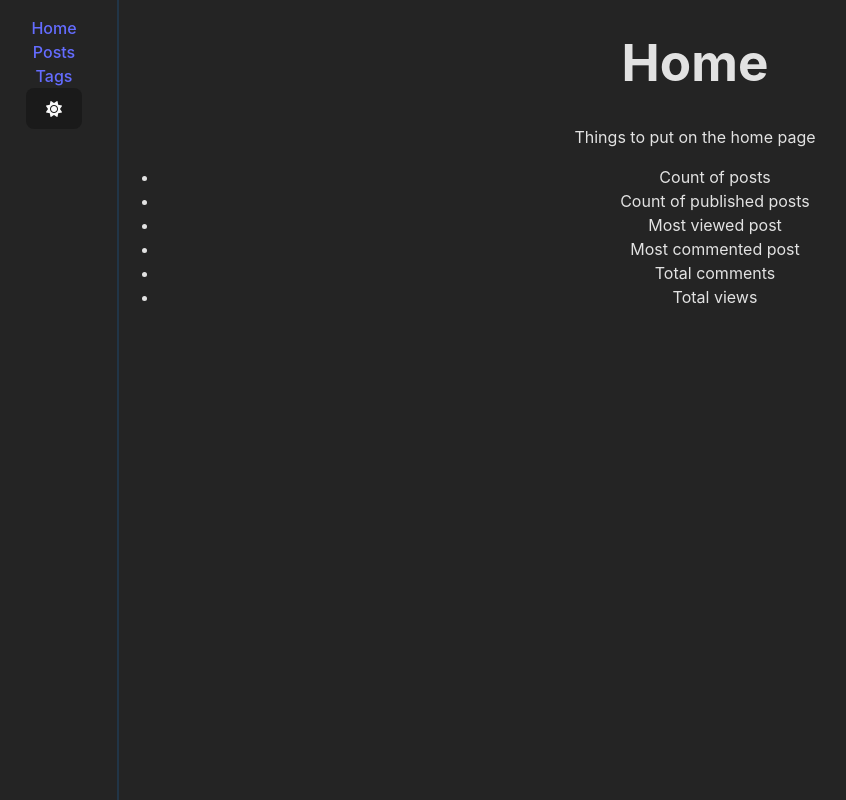
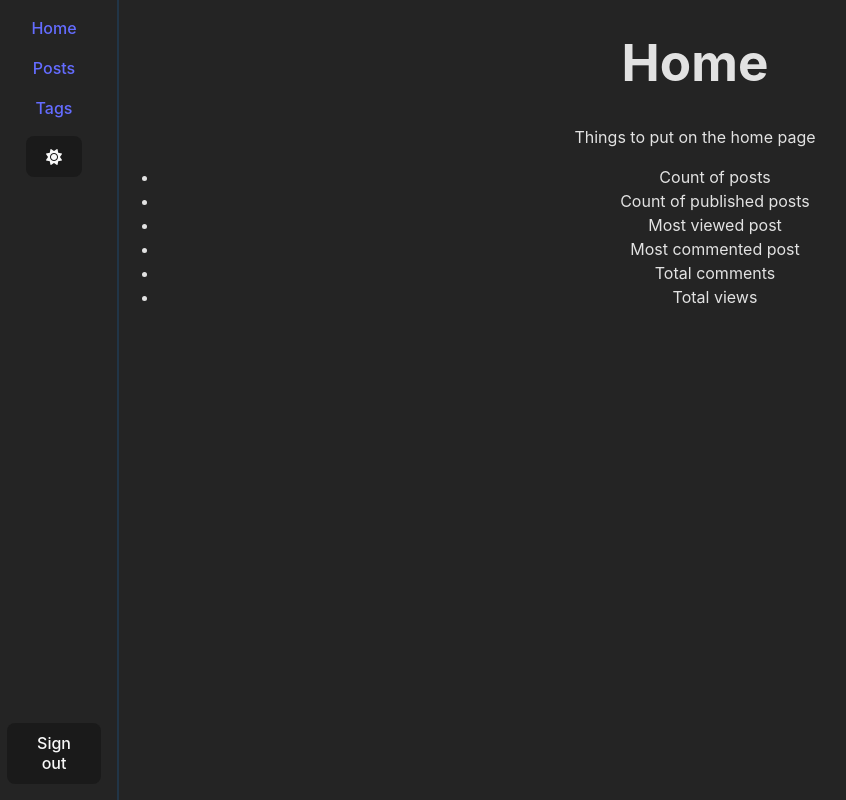
Before and after one commit to cdevelopment010/TOP-blog-admin, a Vue app: page / in a window 1280 px wide. Shown: the whole page, without its empty margins (9-855 px from the left). Built offline with nearby package versions, Linux system fonts and the light colour scheme; sample sign-in values are in the browser's storage.

Commit message:
Fix: remove google auth. Not working!

```diff
--- a/src/components/nav.vue
+++ b/src/components/nav.vue
@@ -1,5 +1,5 @@
 <template>
-    <nav>
+    <nav class="gap-2 flex-wrap">
         <RouterLink to="/">Home</RouterLink>
         <RouterLink to="/posts">Posts</RouterLink>
         <RouterLink to="/tags">Tags</RouterLink>
@@ -10,6 +10,10 @@
                 <span v-if="theme=='light'"><i class="fa-solid fa-moon"></i></span>
             </button>
         </div>
+
+        <div class="last-item">
+            <button @click="signOut" class="btn">Sign out</button>
+        </div>
     </nav>
 
 </template>
@@ -17,6 +21,7 @@
 <script setup lang="ts">
     import { RouterLink } from 'vue-router';
     import { onMounted, ref } from "vue";
+    import { supabase } from '../utils/supabase';
 
     const theme = ref<string>("dark");
 
@@ -26,6 +31,10 @@
         localStorage.setItem('theme-selector', theme.value);
     }
 
+    const signOut = async () => {
+        await supabase.auth.signOut();
+    }
+
 
     onMounted(() => {
         theme.value = localStorage.getItem('theme-selector') || 'dark';
--- a/src/router/index.ts
+++ b/src/router/index.ts
@@ -26,10 +26,9 @@ const router = createRouter({
 })
 
 router.beforeEach((to, from, next) => {
-    console.log("to.meta.requiresAuth",to.meta.requiresAuth)
-    console.log("!isAuthenticated()",!isAuthenticated())
+    // console.log("to.meta.requiresAuth",to.meta.requiresAuth)
+    // console.log("!isAuthenticated()",!isAuthenticated())
     if (to.meta.requiresAuth && !isAuthenticated() ) {
-    //     // console.log("HERE", from);
         next({ name: 'sign-in'});
     } else {
         next();
--- a/src/style.css
+++ b/src/style.css
@@ -105,12 +105,19 @@ button:focus-visible {
 }
 
 .d-flex { display: flex; }
+.flex-wrap { flex-wrap: wrap;}
 .flex-column { flex-direction: column;}
 .align-items-center{align-items: center;}
 .justify-content-evenly { justify-content: space-evenly;}
 .justify-content-center {justify-content: center;}
 .justify-content-between {justify-content: space-between;}
 .flex-start {align-self: flex-start;}
+.align-self-end { align-self: flex-end;}
+.justify-self-end { justify-self: end;}
+
+.last-item { margin-top: auto}
+.gap-1 { gap: 0.5rem;}
+.gap-2 { gap: 1rem;}
 
 
 .mx-auto {margin-inline: auto;}
@@ -193,4 +200,5 @@ button:focus-visible {
     align-items: center;
     justify-content: flex-start;
   }
+
 }
--- a/src/utils/auth.ts
+++ b/src/utils/auth.ts
@@ -14,7 +14,7 @@ interface User {
 export const currentUser = ref<User|null>(null);
 
 supabase.auth.onAuthStateChange((event, session) => {
-    console.log("Auth state changed:", event, session);
+    // console.log("Auth state changed:", event, session);
 
     if (session?.access_token) {
         console.log("Saving token to localStorage...");
@@ -27,7 +27,7 @@ supabase.auth.onAuthStateChange((event, session) => {
 
 export function isAuthenticated(): boolean {
 
-    console.log(localStorage.getItem('jwt'));
+    // console.log(localStorage.getItem('jwt'));
 
     const token = localStorage.getItem('jwt');
     // if (token == undefined) { return true} //Issue with Google auth, doesn't set it straight away so always redirects to sign in
@@ -44,7 +44,7 @@ export function isAuthenticated(): boolean {
 }
 
 onMounted(async () => {
-    console.log("Checking session on mount...");
+    // console.log("Checking session on mount...");
     const { data } = await supabase.auth.getSession();
 
     if (data.session?.access_token) {
--- a/src/views/SignIn.vue
+++ b/src/views/SignIn.vue
@@ -13,30 +13,7 @@
         <button type="submit">Login</button>
     </form>
 
-
-    <!-- <div
-        id="g_id_onload"
-        data-client_id="182128599079-tc9jp5huhpuk1vt564r5084iuj9gtu00.apps.googleusercontent.com"
-        data-context="signin"
-        data-ux_mode="popup"
-        data-callback="handleSignInWithGoogle"
-        data-nonce=""
-        data-auto_select="true"
-        data-itp_support="true"
-        data-use_fedcm_for_prompt="true"
-        ></div>
-
-        <div
-        class="g_id_signin"
-        data-type="standard"
-        data-shape="pill"
-        data-theme="outline"
-        data-text="signin_with"
-        data-size="large"
-        data-logo_alignment="left"
-        ></div> -->
-
-    <button @click="signInWithGoogle">Sign in with Google</button>
+    <!-- <button @click="signInWithGoogle">Sign in with Google</button> -->
 
     <button class="btn" @click="resetPassword">Reset Password</button>
 
@@ -46,7 +23,7 @@
         <RouterLink to="/sign-up">Create Account</RouterLink>
     </div> -->
 
-    <button @click="signOut">Sign Out</button>
+    <!-- <button @click="signOut">Sign Out</button> -->
 
     <Toasts />
 </template>
@@ -77,37 +54,21 @@ const resetPassword = async () => {
     })
 }
 
-// async function handleSignInWithGoogle(response :any) {
-//     console.log("Response", response);
-//     const { data, error } = await supabase.auth.signInWithIdToken({
+// const signInWithGoogle = async () => {
+//     // debugger;
+//     const redirectUrl = window.location.origin;
+//     console.log(redirectUrl)
+//     const { data, error } = await supabase.auth.signInWithOAuth({
 //         provider: 'google',
-//         token: response.credential,
+//         options: {
+//             redirectTo: redirectUrl
+//         }
 //     });
+// };
 
-//     if (error) {
-//         console.error("Supabase login error:", error);
-//         addToast({ title: "Error!", message: error.message, type: "danger", timeout: 3000 });
-//     } else {
-//         console.log("Supabase login success:", data);
-//         router.push("/"); // Redirect to home after login
-//     }
+// const signOut = async () => {
+//     await supabase.auth.signOut();
 // }
-
-const signInWithGoogle = async () => {
-    // debugger;
-    const redirectUrl = window.location.origin;
-    console.log(redirectUrl)
-    const { data, error } = await supabase.auth.signInWithOAuth({
-        provider: 'google',
-        options: {
-            redirectTo: redirectUrl
-        }
-    });
-};
-
-const signOut = async () => {
-    await supabase.auth.signOut();
-}
 
 
 
```
